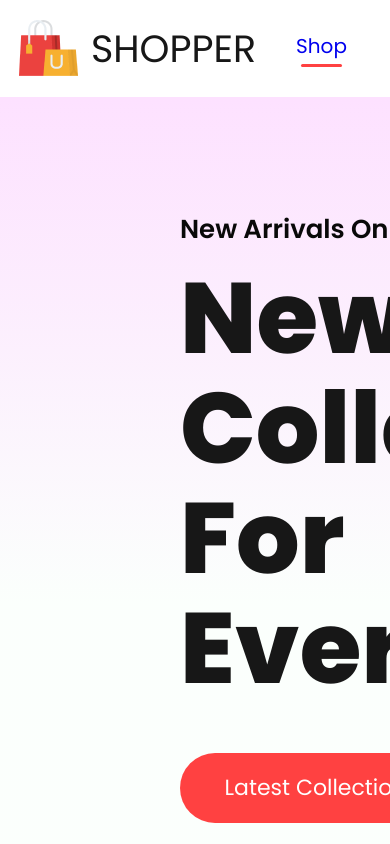
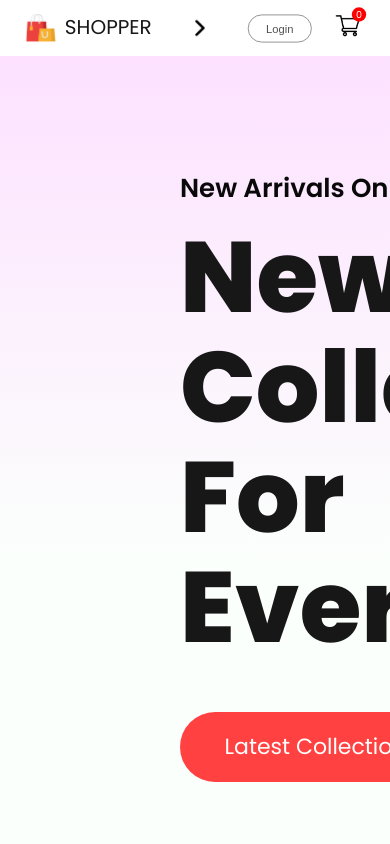
Before and after one commit to Shivamvish26/E-commerce-Website, a React (Create React App) app in the folder frontend/: page / in a window 390 px wide. Shown: the top 844 px of the page. Built offline with nearby package versions, Linux system fonts and the light colour scheme.

Commit message:
small changes

```diff
--- a/frontend/src/Components/Navbar/Navbar.css
+++ b/frontend/src/Components/Navbar/Navbar.css
@@ -3,6 +3,7 @@
     justify-content: space-around;
     padding: 16px;
     box-shadow: 0 1px 3px -2px black;
+    align-items: center;
 }
 
 .nav-logo{
@@ -80,3 +81,101 @@
     background: red;
     color: white;
 }
+
+.nav-dropdown{
+    display: none;
+}
+
+@media(max-width:1280px){
+    .navbar{
+        padding: 12px 50px;
+    }
+    .nav-logo img{
+        width: 40px;
+    }
+    .nav-logo p{
+        font-size: 25px;
+    }
+    .nav-menu{
+        gap: 30px;
+        font-size: 16px;
+    }
+    .nav-login-cart{
+        gap: 30px;
+    }
+    .nav-login-cart button{
+        width: 120px;
+        height: 45px;
+        font-size: 16px;
+    }
+    .nav-cart-count{
+        margin-left: -40px;
+        font-size: 12px;
+    }
+}
+
+@media(max-width:1024px){
+    .navbar{
+        padding: 12px 30px;
+    }
+    .nav-menu{
+        gap: 25px;
+        font-size: 14px;
+    }
+    .nav-login-cart button{
+        width: 80px;
+        height: 35px;
+        font-size: 14px;
+    }
+    .nav-login-cart img{
+        width: 30px;
+    }
+    .nav-cart-count{
+        width: 18px;
+        height: 18px;
+    }
+}
+
+@media(max-width: 800px){
+    .navbar{
+        padding: 10px 0px;
+    }
+    .nav-dropdown{
+        display: block;
+        width: 30px;
+        rotate: -90px;
+        transition: 0.5s;
+    }
+    .nav-menu{
+        display: none;
+        height: 80px;
+        width: 100%;
+        position: absolute;
+        background-color: white;
+        justify-content: center;
+        top: 50px;
+    }
+    .nav-menu-visible{
+        display: flex;
+    }
+    .nav-dropdown.open{
+        transform: rotate(90deg);
+    }
+}
+
+@media(max-width:500px){
+    .navbar{
+        padding: 8px 0px;
+        gap: 0;
+    }
+    .nav-logo{
+        transform: scale(0.8);
+    }
+    .nav-menu{
+        height: 70px;
+        top: 50px;
+    }
+    .nav-login-cart{
+        transform: scale(0.8);
+    }
+}
--- a/frontend/src/Components/Navbar/Navbar.jsx
+++ b/frontend/src/Components/Navbar/Navbar.jsx
@@ -1,20 +1,29 @@
-import React, { useContext, useState } from 'react'
+import React, { useContext, useState, useRef } from 'react'
 import './Navbar.css'
 import logo from '../Assets/logo.png'
 import cart_icon from '../Assets/cart_icon.png'
 import { Link } from 'react-router-dom'
 import { ShopContext } from '../../Context/ShopContext'
+import nav_dropdown from '../Assets/nav_dropdown.png'
 const Navbar = () => {
 
   const[menu,setMenu] = useState("shop");
   const {getTotalCartItems}=useContext(ShopContext);
+  const menuRef = useRef();
+
+  const dropdown_toggle = (e) =>{
+    menuRef.current.classList.toggle('nav-menu-visible');
+    e.target.classList.toggle('open');
+  }
+
   return (
     <div className='navbar'>
       <div className="nav-logo">
         <img src={logo} alt="" />
         <p>SHOPPER</p>
       </div>
-      <ul className="nav-menu">
+      <img className='nav-dropdown' onClick={dropdown_toggle} src={nav_dropdown} alt="" />
+      <ul ref={menuRef} className="nav-menu">
         <li onClick={()=>{setMenu("shop")}}><Link style={{ textDecoration: "none"}} to="/">Shop</Link>{menu==="shop"?<hr/>:<></>}</li>
         <li onClick={()=>{setMenu("mens")}}><Link style={{ textDecoration: "none"}} to="mens">Men</Link>{menu==="mens"?<hr/>:<></>}</li>
         <li onClick={()=>{setMenu("womens")}}><Link style={{ textDecoration: "none"}} to="womens">Women</Link>{menu==="womens"?<hr/>:<></>}</li>
```
Also changed, not shown: frontend/src/Components/Assets/nav_dropdown.png (added).
